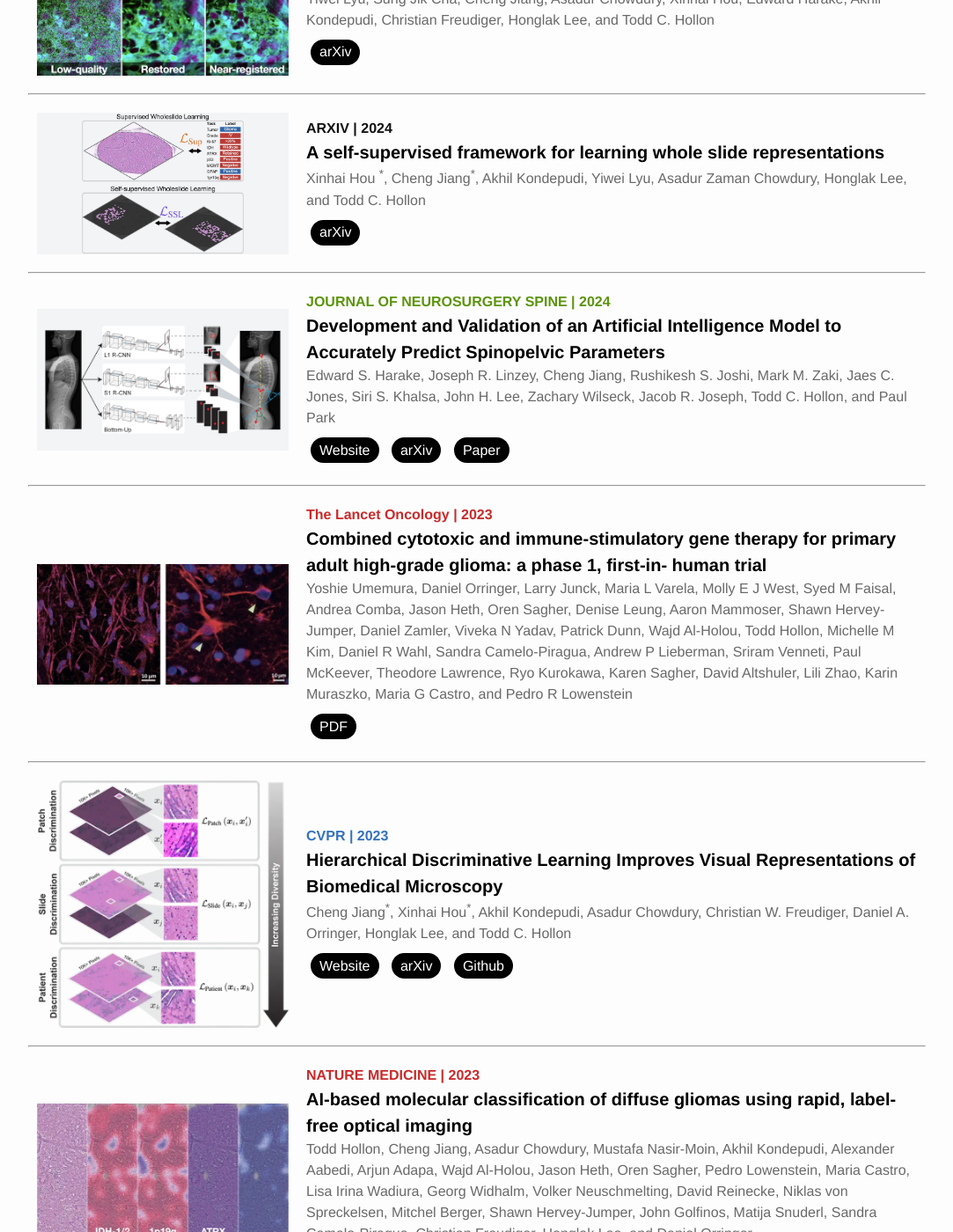
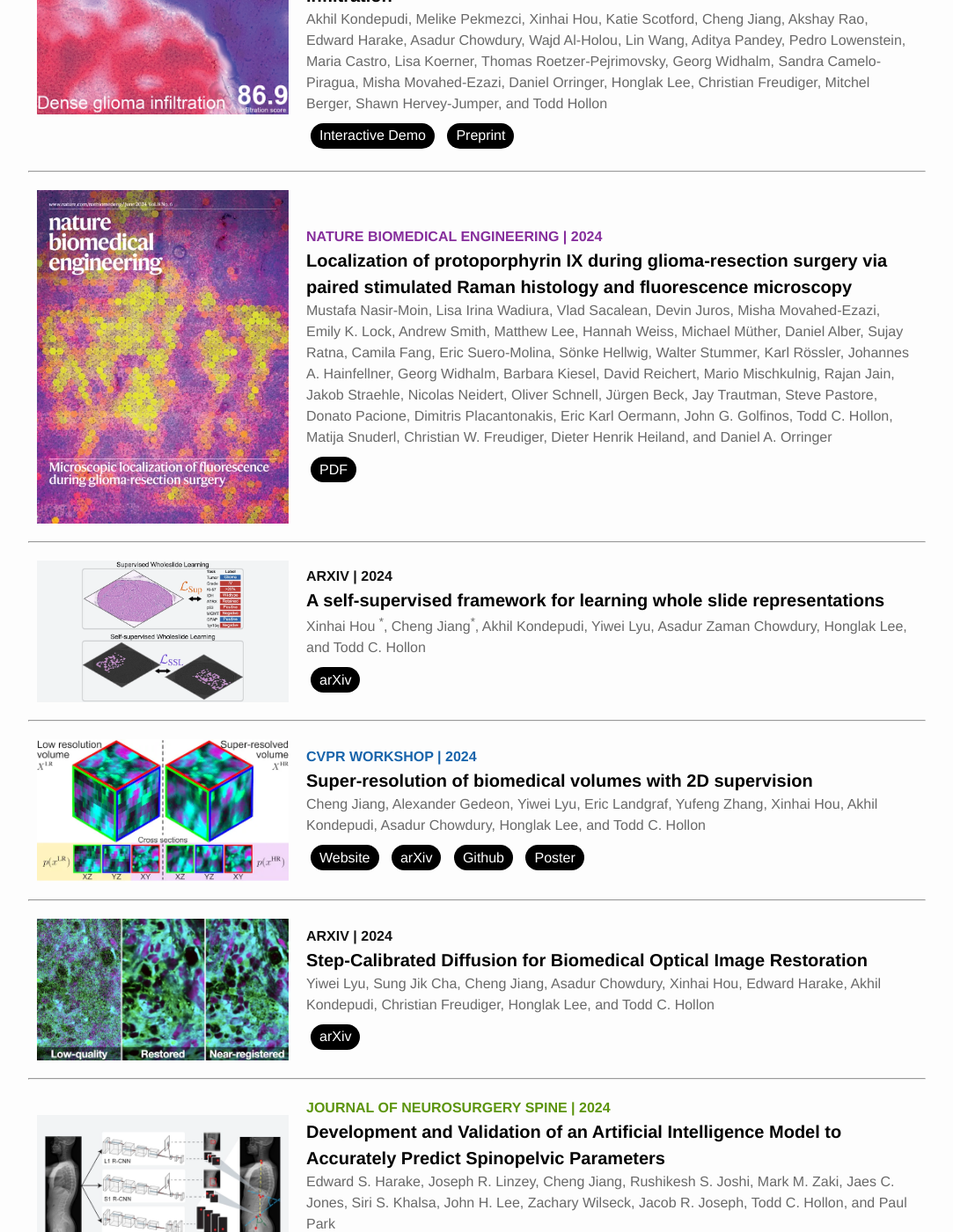
Before and after one commit to MLNeurosurg/mlneurosurg.github.io, a Jekyll site: the page built from publications/index.md, in a window 1280 px wide and 1400 px high, scrolled down 2120 px. Shown: the whole window at 88% size, without its empty margins (98-1181 px from the left). Built offline with Jekyll 4.4.1, drawn with Linux system fonts in a browser that asks for light colours; some of the changed text lies outside the part shown.

Commit message:
updated publication

```diff
--- a/_data/featured_publications.yaml
+++ b/_data/featured_publications.yaml
@@ -1,3 +1,4 @@
+- kondepudi2024visual
 - jiang2022hierarchical
 - hollon2023artificial
 - jiang2022opensrh
--- a/_data/publications.yaml
+++ b/_data/publications.yaml
@@ -10,6 +10,43 @@ kondepudi2024visual:
       link: https://fastglioma.mlins.org/
     - title: Preprint
       link: https://www.researchsquare.com/article/rs-4033133/v1
+nasir2024localization:
+    color: 862e9c
+    venue: NATURE BIOMEDICAL ENGINEERING | 2024
+    link: nasir2024localization
+    title: Localization of protoporphyrin IX during glioma-resection surgery via paired stimulated Raman histology and fluorescence microscopy
+    authors: Mustafa Nasir-Moin, Lisa Irina Wadiura, Vlad Sacalean, Devin Juros, Misha Movahed-Ezazi, Emily K. Lock, Andrew Smith, Matthew Lee, Hannah Weiss, Michael Müther, Daniel Alber, Sujay Ratna, Camila Fang, Eric Suero-Molina, Sönke Hellwig, Walter Stummer, Karl Rössler, Johannes A. Hainfellner, Georg Widhalm, Barbara Kiesel, David Reichert, Mario Mischkulnig, Rajan Jain, Jakob Straehle, Nicolas Neidert, Oliver Schnell, Jürgen Beck, Jay Trautman, Steve Pastore, Donato Pacione, Dimitris Placantonakis, Eric Karl Oermann, John G. Golfinos, Todd C. Hollon, Matija Snuderl, Christian W. Freudiger, Dieter Henrik Heiland, and Daniel A. Orringer
+    im: nasir2024localization.webp
+    pills:
+    - title: PDF
+      link: https://mlins-site.s3.amazonaws.com/pdf/papers/nasir2024localization.pdf
+hou2024self:
+    color: 111
+    venue: ARXIV | 2024
+    link: https://arxiv.org/abs/2402.06188
+    title: A self-supervised framework for learning whole slide representations
+    authors: Xinhai Hou <sup>*</sup>, Cheng Jiang<sup>*</sup>, Akhil Kondepudi, Yiwei Lyu, Asadur Zaman Chowdury, Honglak Lee, and Todd C. Hollon
+    im: hou2024self.webp
+    pills:
+    - title: arXiv
+      link: https://arxiv.org/abs/2402.06188
+jiang2024super:
+    color: 1864ab
+    venue: CVPR WORKSHOP | 2024
+    venue_link: https://cvmi-workshop.github.io/
+    link: https://mlins.org/msdsr/
+    title: Super-resolution of biomedical volumes with 2D supervision
+    authors: Cheng Jiang, Alexander Gedeon, Yiwei Lyu, Eric Landgraf, Yufeng Zhang, Xinhai Hou, Akhil Kondepudi, Asadur Chowdury, Honglak Lee, and Todd C. Hollon
+    pills:
+    - title: Website
+      link: https://mlins.org/msdsr
+    - title: arXiv
+      link: https://arxiv.org/abs/2404.09425
+    - title: Github
+      link: https://github.com/MLNeurosurg/msdsr/
+    - title: Poster
+      link: https://mlins-site.s3.amazonaws.com/pdf/posters/jiang2024super.png
+    im: jiang2024super.webp
 lyu2024step:
     color: 111
     venue: ARXIV | 2024
@@ -20,16 +57,6 @@ lyu2024step:
     pills:
     - title: arXiv
       link: https://arxiv.org/abs/2403.13680
-hou2024self:
-    color: 111
-    venue: ARXIV | 2024
-    link: https://arxiv.org/abs/2402.06188
-    title: A self-supervised framework for learning whole slide representations
-    authors: Xinhai Hou <sup>*</sup>, Cheng Jiang<sup>*</sup>, Akhil Kondepudi, Yiwei Lyu, Asadur Zaman Chowdury, Honglak Lee, and Todd C. Hollon
-    im: hou2024self.webp
-    pills:
-    - title: arXiv
-      link: https://arxiv.org/abs/2402.06188
 harake2024development:
     color: 5c940d
     venue: JOURNAL OF NEUROSURGERY SPINE | 2024
```
Also changed, not shown: assets/images/publications/jiang2024super.webp (added), assets/images/publications/nasir2024localization.webp (added), 1 other file.
